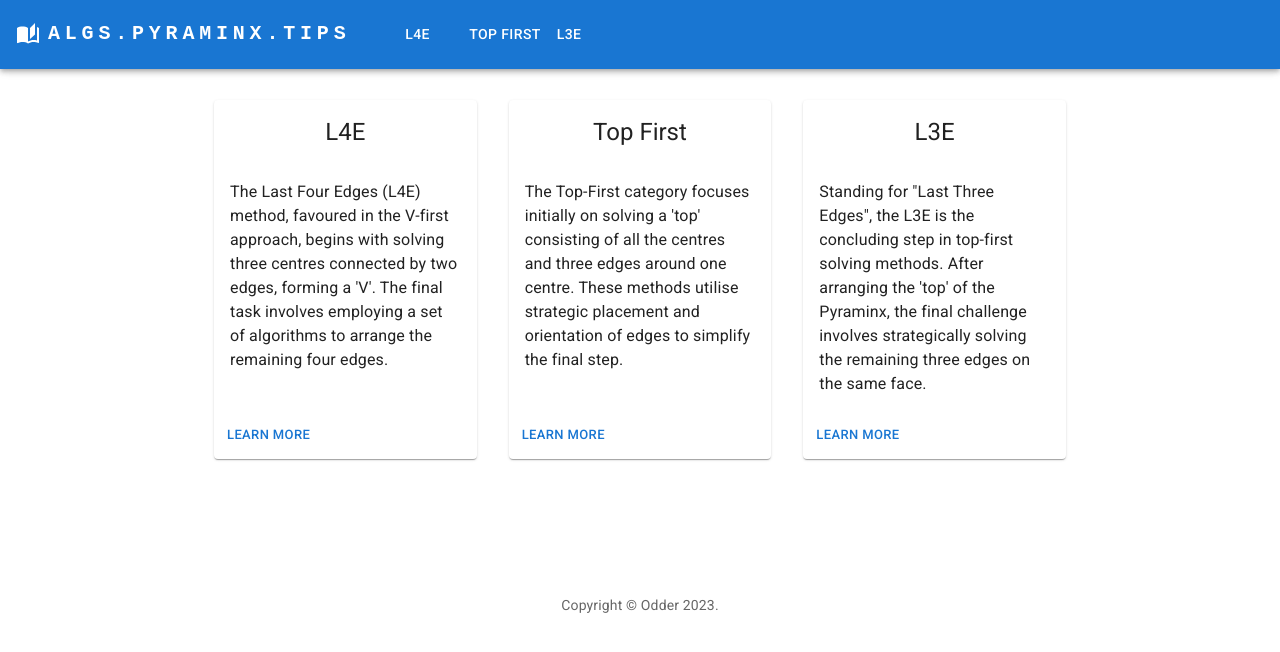
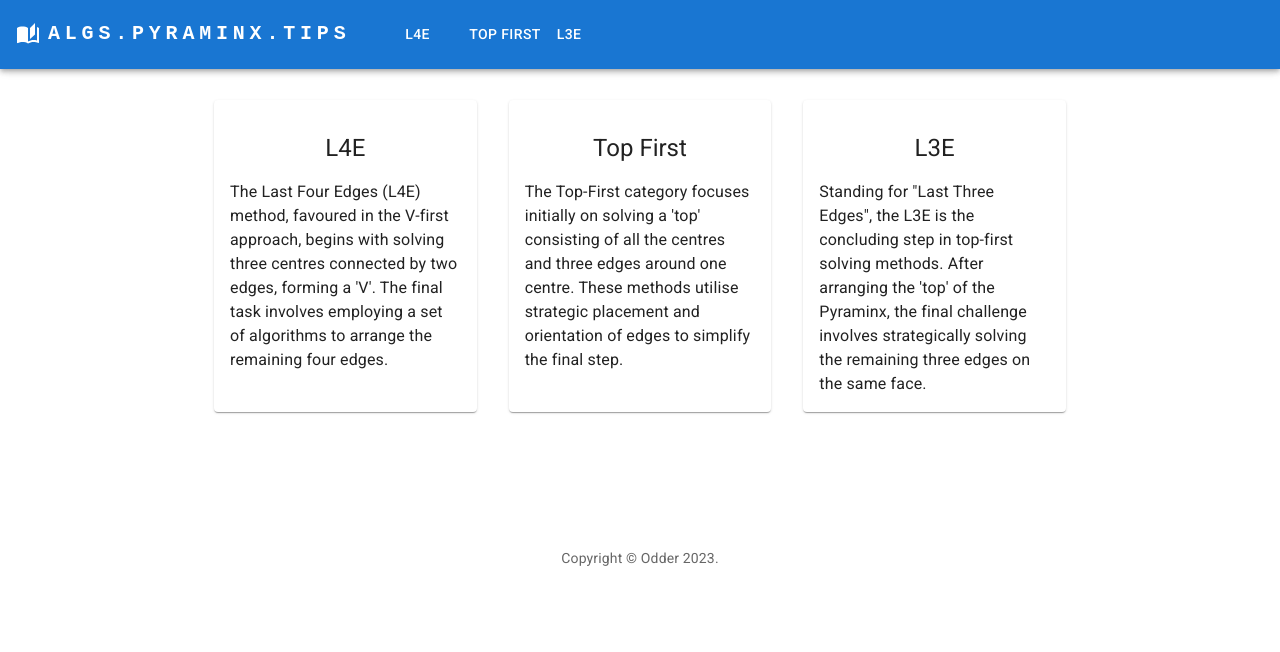
Before and after one commit to Odder/algs.pyraminx.tips, a React (Create React App) app: page / in a window 1280 px wide. Shown: the top 652 px of the page. Built offline with nearby package versions, Linux system fonts and the light colour scheme.

Commit message:
:art: Entire card on overview page is now clickable

```diff
--- a/src/components/Alg.tsx
+++ b/src/components/Alg.tsx
@@ -89,7 +89,7 @@ export default function Alg({ alg }: { alg: string }) {
     countOffset += (newAlg.match(/([y])[']?/g)?.length ?? 0);
 
     // Count moves
-    if (moveCount) {
+    if (moveCount && alg) {
       const count = alg.split(' ').length - countOffset;
       newAlg += ` (${count})`;
     }
--- a/src/components/SetCard.tsx
+++ b/src/components/SetCard.tsx
@@ -5,16 +5,14 @@ import CardHeader from '@mui/material/CardHeader';
 import CardActions from '@mui/material/CardActions';
 import Button from '@mui/material/Button';
 import { Link } from 'react-router-dom';
+import CardActionArea from '@mui/material/CardActionArea';
 
 export default function SetCard({ set }: { set: any }) {
   return (
     <Card
       sx={{ height: '100%', display: 'flex', flexDirection: 'column' }}
     >
-      <CardHeader
-        title={set.name}
-        align='center'
-      />
+      <CardActionArea sx={{ height: '100%' }} component={Link} to={`/sets/${set.id}`}>
         <CardContent sx={{ flexGrow: 1 }}>
           <twisty-player
             puzzle="pyraminx"
@@ -26,13 +24,13 @@ export default function SetCard({ set }: { set: any }) {
             background="none"
             camera-latitude-limit="90"
             camera-latitude="80"> </twisty-player>
+          <CardHeader
+            title={set.name}
+            align='center'
+          />
           {set.description}
         </CardContent>
-      <CardActions>
-        <Link to={`/sets/${set.id}`}>
-          <Button size="small">Learn More</Button>
-        </Link>
-      </CardActions>
+      </CardActionArea>
     </Card>
   );
 }
```
Lines whose indentation alone changed are shown as unchanged.
